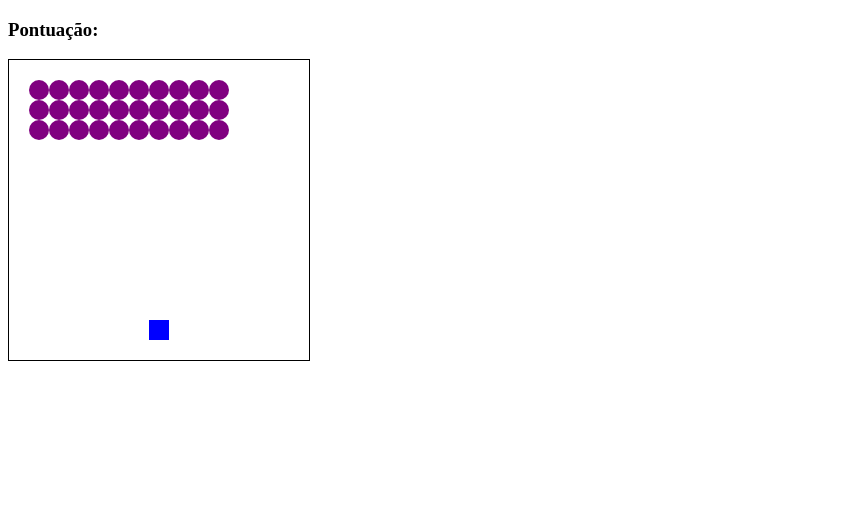
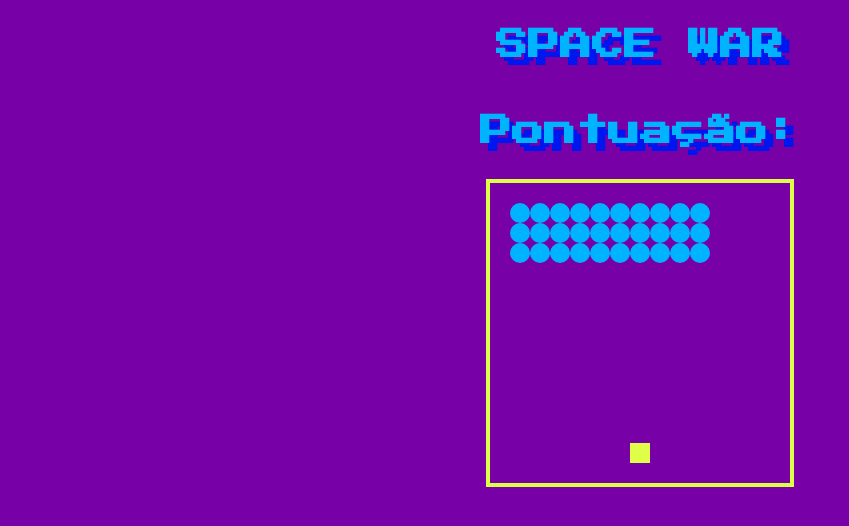
Before and after one commit to guilhermeavila77/games_web, a plain HTML site: page sapace war/index.html in a window 1280 px wide. Shown: the whole page, without its empty margins (0-849 px from the left). Drawn offline with Linux system fonts and the light colour scheme.

Commit message:
Atualizações visuais

```diff
--- a/sapace war/app.js
+++ b/sapace war/app.js
@@ -23,10 +23,10 @@ document.addEventListener('DOMContentLoaded', () => {
         squares[currentShooterIndex].classList.remove('shooter')
         switch (e.keyCode) {
             case 37:
-                if (currentShooterIndex % width !== 0) currentShooterIndex -= 1
+                if (currentShooterIndex > width !== 0) currentShooterIndex -= 1
                 break
             case 39:
-                if (currentShooterIndex % width !== 0) currentShooterIndex += 1
+                if (currentShooterIndex < width !== 0) currentShooterIndex += 1
                 break
         }
         squares[currentShooterIndex].classList.add('shooter')
--- a/sapace war/index.html
+++ b/sapace war/index.html
@@ -10,8 +10,9 @@
     <script src="app.js"></script>
 </head>
 
-<body>
+<body class="main">
 
+    <h1>SPACE WAR</h1>
     <h3>Pontuação: <span id="result"></span></h3>
 
     <div class="grid">
--- a/sapace war/style.css
+++ b/sapace war/style.css
@@ -1,7 +1,31 @@
+@import url('https://fonts.googleapis.com/css2?family=Press+Start+2P&display=swap');
+
+.main {
+    display: flex;
+    flex-direction: column;
+    align-items: center;
+    flex-wrap: wrap;
+    background-color: #7700a6;
+}
+
+.main h1 {
+    font-family: 'Press Start 2P', cursive;
+    color: #00b3fe;
+    font-size: 2rem;
+    text-shadow: 0.5rem 0.5rem #0016ee;
+}
+
+.main h3 {
+    font-family: 'Press Start 2P', cursive;
+    color: #00b3fe;
+    font-size: 2rem;
+    text-shadow: 0.5rem 0.5rem #0016ee;
+}
+
 .grid {
     display: flex;
     flex-wrap: wrap;
-    border: 1px solid black;
+    border: 0.3rem solid #defe47;
     width: 300px;
     height: 300px;
 }
@@ -12,18 +36,18 @@
 }
 
 .shooter {
-    background-color: blue;
+    background-color: #defe47;
 }
 
 .invader {
-    background-color: purple;
+    background-color: #00b3fe;
     border-radius: 10px;
 }
 
-.boom{
-    background-color: red;
+.boom {
+    background-color: rgb(102, 255, 0);
 }
 
-.laser{
-    background-color: yellow;
+.laser {
+    background-color: #fe00fe;
 }
```
